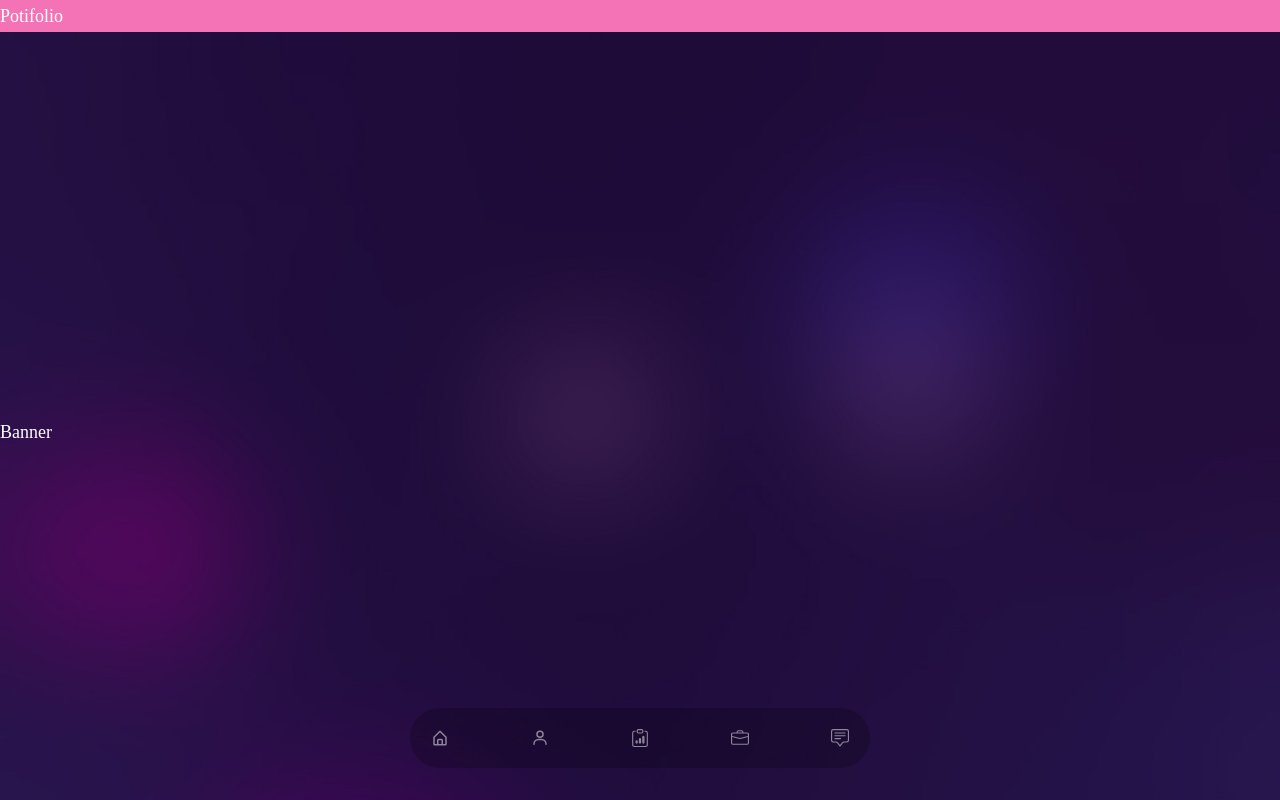
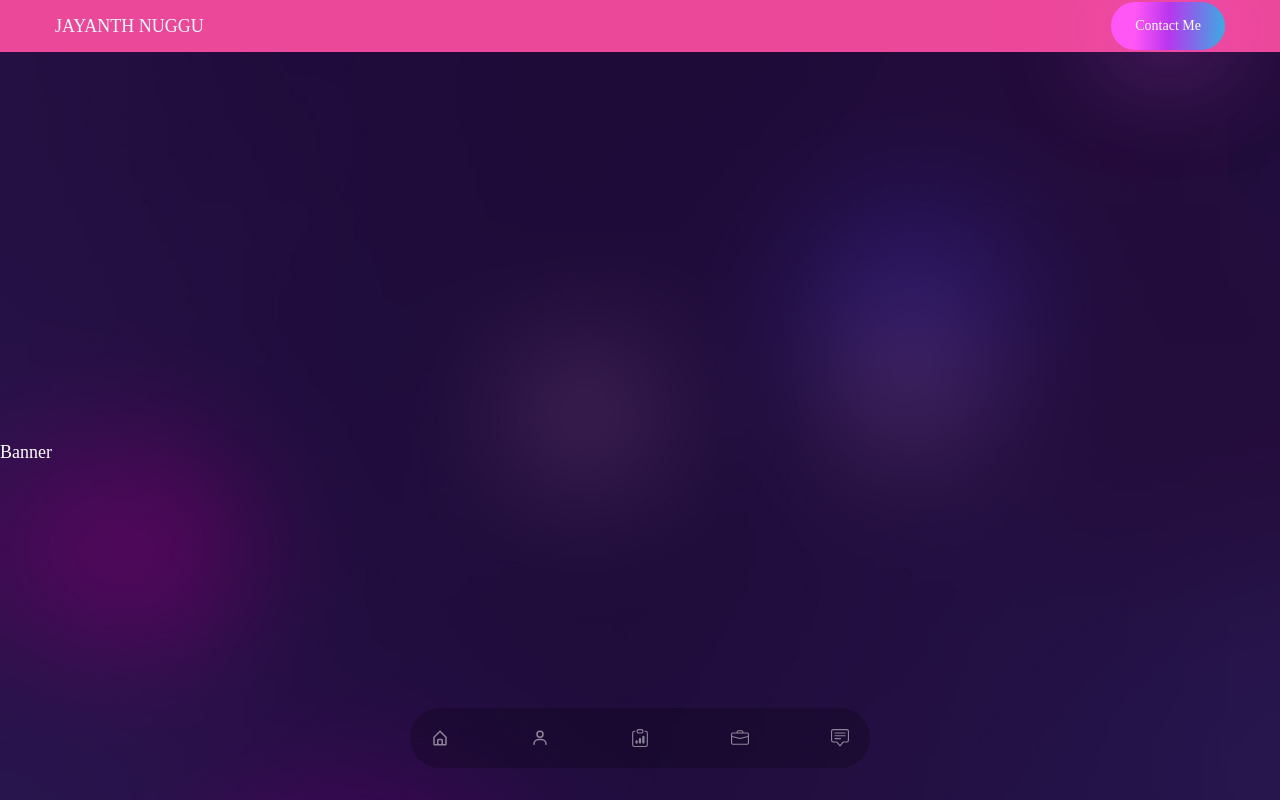
Before and after one commit to jayanth-999/my-porifolio, a React (Create React App) app: page / in a window 1280 px wide. Shown: the top 800 px of the page. Built offline with nearby package versions, Linux system fonts and the light colour scheme.

Commit message:
completed Header

```diff
--- a/src/App.js
+++ b/src/App.js
@@ -18,6 +18,7 @@ const App = () => {
       <Services />
       <Work />
       <Contact />
+      <div className="h-[400px]"></div>
     </div>
   )
 }
--- a/src/components/Header.js
+++ b/src/components/Header.js
@@ -1,11 +1,19 @@
+/* eslint-disable jsx-a11y/anchor-is-valid */
 import React from 'react';
 
+
 const Header = () => {
-  return <div className='bg-pink-400'>
-    <div>
-      <h1>Potifolio</h1>
+  return <header className='bg-pink-500' py-8>
+    <div className='container mx-auto'>
+      <div className='flex justify-between items-center'>
+        <a href='#'>
+          {/* <img src={Logo} alt=''/> */}
+          <h2 className='text-sky-50 shadow-accent'>JAYANTH NUGGU</h2>
+        </a>
+        <button className='btn btn-sm my-0.5'>Contact Me</button>
+      </div>
     </div>
-  </div>;
+  </header>;
 };
 
 export default Header;
```
Also changed, not shown: src/assets/logo.svg (deleted).
